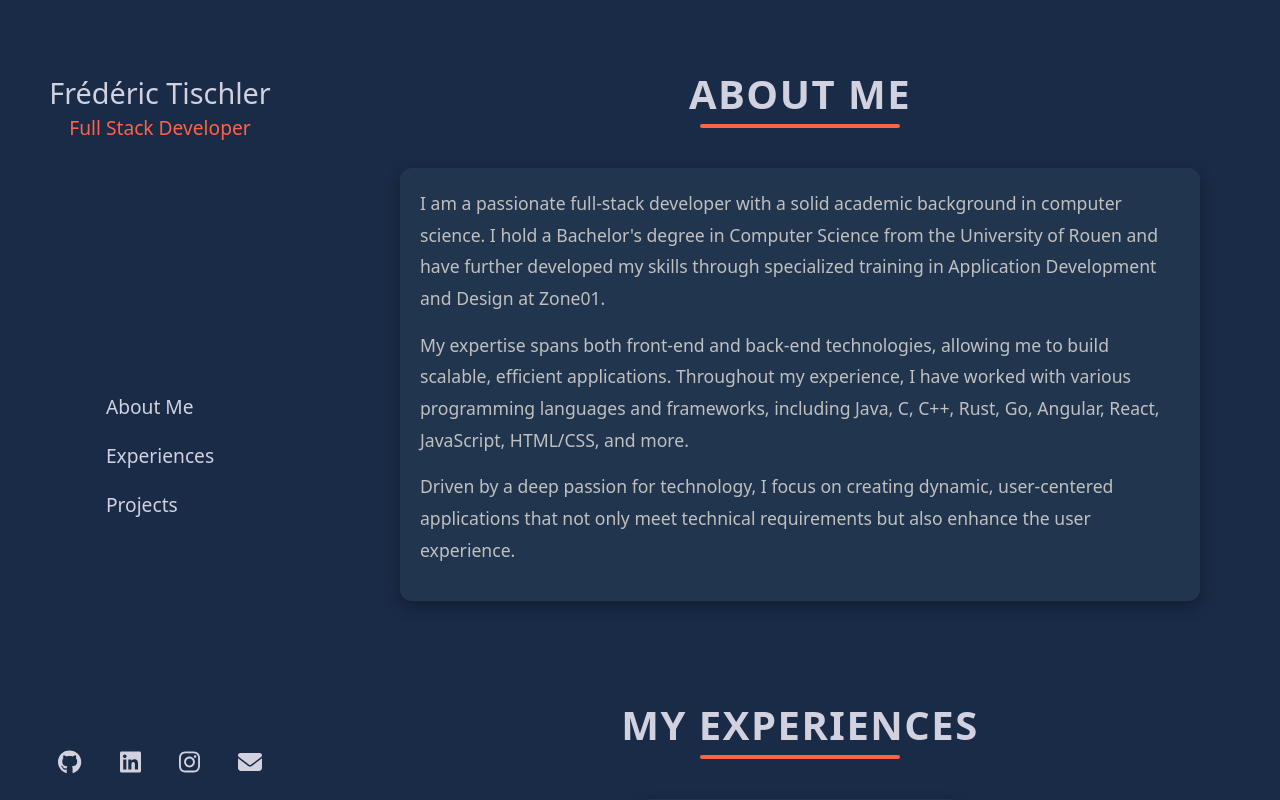
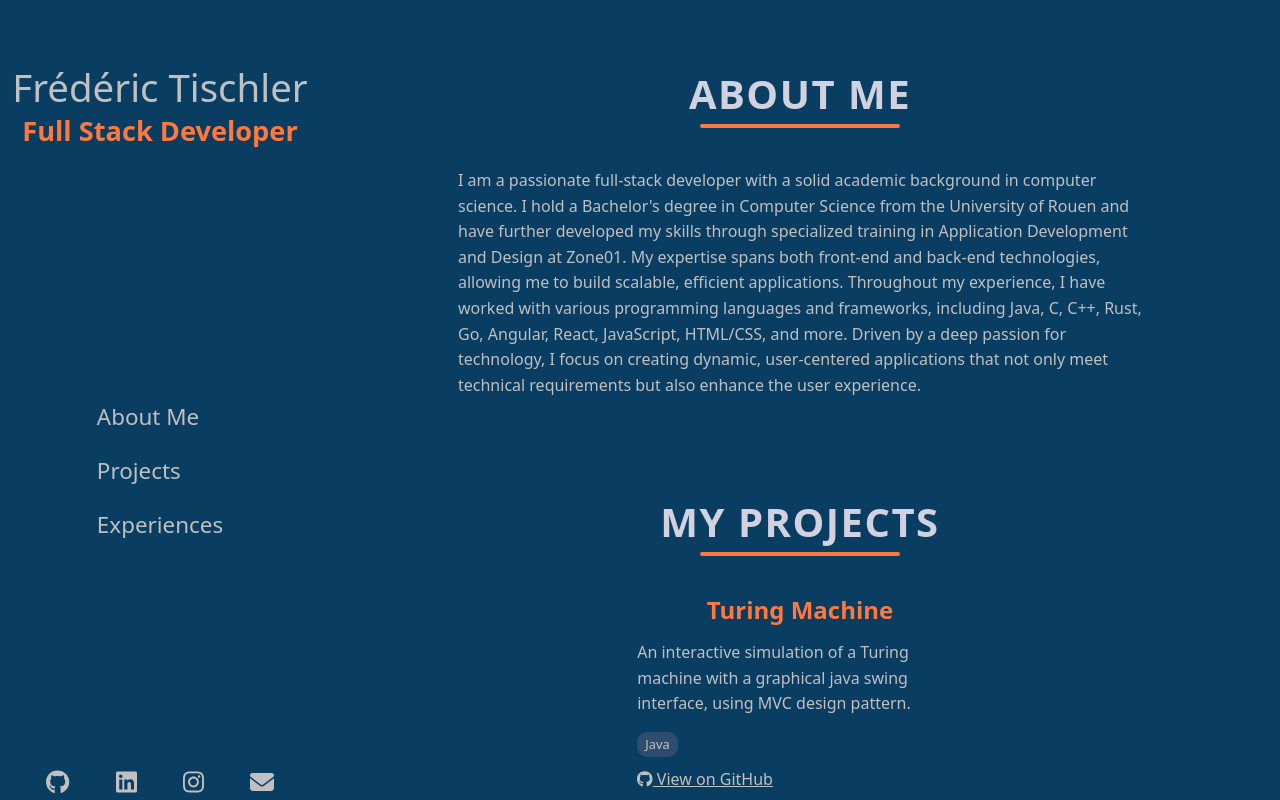
Before and after one commit to FredericTischler/Portefolio, a React (Create React App) app: page / in a window 1280 px wide. Built offline with nearby package versions, Linux system fonts and the light colour scheme.

Commit message:
second commit

```diff
--- a/src/App.css
+++ b/src/App.css
@@ -13,7 +13,7 @@
 .left-column {
   width: 25%;
   /* Left column takes 25% of the width */
-  background-color: #1a2b47;
+  background-color: #0a3d62;
   /* Dark gray for contrast */
   height: 100vh;
   /* Full height of the viewport */
@@ -38,7 +38,7 @@
   overflow-y: auto;
   /* Ensure the right column can scroll */
   padding: 20px;
-  background-color: #1a2b47;
+  background-color: #0a3d62;
   /* Dark navy background */
   color: #d1d1e0;
   /* Light text color */
@@ -49,3 +49,21 @@
   align-items: center;
   /* Center the content horizontally */
 }
+
+@media (max-width: 768px) {
+  .layout {
+    flex-direction: column;
+    height: auto;
+  }
+
+  .left-column {
+    width: 100%;
+    height: auto;
+    position: relative;
+  }
+
+  .right-column {
+    margin-left: 0;
+    width: 100%;
+  }
+}
--- a/src/components/LeftColumn.css
+++ b/src/components/LeftColumn.css
@@ -2,14 +2,14 @@
 .left-column {
     width: 25%;
     /* Fixed at 25% of the page width */
-    background-color: #1a2b47;
+    background-color: #0a3d62;
     /* Dark gray background */
     height: 100vh;
     display: flex;
     flex-direction: column;
     justify-content: space-between;
     align-items: center;
-    padding: 20px;
+    padding: 0px;
     position: fixed;
     left: 0;
     top: 0;
@@ -24,17 +24,18 @@
 }
 
 .personal-info h1 {
-    font-size: 1.8rem;
-    color: #d1d1e0;
+    font-size: 2.4rem;
+    color: #c0c0c0;
     /* Light text color */
     margin: 0;
 }
 
 .personal-info h2 {
-    font-size: 1.2rem;
-    color: #ff6347;
+    font-size: 1.7rem;
+    color: #ff793f;
     /* Accent color */
     margin: 5px 0 0;
+    font-weight: bold;
 }
 
 /* Navigation links */
@@ -49,16 +50,16 @@
 }
 
 .nav-links a {
-    color: #d1d1e0;
+    color: #c0c0c0;
     text-decoration: none;
-    font-size: 1.2rem;
+    font-size: 1.4rem;
     transition: color 0.3s ease;
     padding: 10px;
     text-align: center;
 }
 
 .nav-links a:hover {
-    color: #ff6347;
+    color: #ff793f;
 }
 
 /* Social links in a row */
@@ -70,11 +71,36 @@
 }
 
 .social-links a {
-    color: #d1d1e0;
+    color: #c0c0c0;
     font-size: 1.5rem;
     transition: color 0.3s ease;
 }
 
 .social-links a:hover {
-    color: #ff6347;
+    color: #ff793f;
 }
+
+@media (max-width: 768px) {
+    .left-column {
+        width: 100%;
+        height: auto;
+        padding: 10px;
+        position: relative;
+    }
+
+    .personal-info h1 {
+        font-size: 1.8rem;
+    }
+
+    .personal-info h2 {
+        font-size: 1.4rem;
+    }
+
+    .nav-links a {
+        font-size: 1.2rem;
+    }
+
+    .social-links a {
+        font-size: 1.2rem;
+    }
+}
--- a/src/components/LeftColumn.js
+++ b/src/components/LeftColumn.js
@@ -17,8 +17,8 @@ const LeftColumn = () => {
             <nav className="nav-links">
                 <ul>
                     <li><a href="#aboutme-section">About Me</a></li>
+                    <li><a href="#projects-section">Projects</a></li>
                     <li><a href="#experience-section">Experiences</a></li>
-                    <li><a href="#projects-section">Projects</a></li>
 
                 </ul>
             </nav>
--- a/src/pages/AboutMe.css
+++ b/src/pages/AboutMe.css
@@ -1,10 +1,10 @@
 /* Section for About Me with dark navy blue background */
 .about-me-section {
     padding: 50px 20px;
-    background-color: #1a2b47;
+    background-color: #0a3d62;
     /* Dark navy blue */
     text-align: center;
-    color: #d1d1e0;
+    color: #c8d6e5;
     /* Light color for text */
 }
 
@@ -14,37 +14,54 @@
     justify-content: center;
     align-items: center;
     margin-top: 40px;
-    max-width: 1200px;
+    max-width: 80%;
     margin-left: auto;
     margin-right: auto;
 }
 
-/* Style for About Me card */
+/* About Me card with the same background color as the page, no border or shadow */
 .about-me-card {
-    background-color: #22354f;
-    /* Slightly lighter navy blue */
+    background-color: #0a3d62;
+    /* Same as the page */
     border-radius: 12px;
-    box-shadow: 0 6px 15px rgba(0, 0, 0, 0.3);
-    padding: 20px;
-    max-width: 800px;
+    padding: 10px;
+    max-width: 100%;
     text-align: left;
-    transition: transform 0.3s ease, box-shadow 0.3s ease;
     position: relative;
     overflow: hidden;
+    z-index: 1;
+    transition: transform 0.3s ease;
 }
 
-/* Hover effect on the About Me card */
+/* Add the glowing effect on the whole card when hovered */
+.about-me-card::before {
+    content: '';
+    position: absolute;
+    top: 0;
+    left: 0;
+    width: 100%;
+    height: 100%;
+    background: radial-gradient(circle, rgba(255, 255, 255, 0) 0%, rgba(255, 255, 255, 0.1) 60%, rgba(255, 255, 255, 0.15) 100%);
+    transition: opacity 0.4s ease;
+    opacity: 0;
+    z-index: -1;
+    /* Behind the content */
+}
+
+/* Hover effect that shows the light glow over the entire card */
+.about-me-card:hover::before {
+    opacity: 1;
+}
+
 .about-me-card:hover {
     transform: translateY(-10px);
-    box-shadow: 0 12px 25px rgba(0, 0, 0, 0.4);
 }
 
 /* Styling the paragraph text inside the About Me card */
 .about-me-card p {
-    font-size: 1.1rem;
-    line-height: 1.8;
+    font-size: 1rem;
+    line-height: 1.6;
     color: #c0c0c0;
-    /* Lighter color for readability */
     margin-bottom: 15px;
 }
 
@@ -54,9 +71,8 @@
     font-weight: 700;
     letter-spacing: 1.5px;
     color: #d1d1e0;
-    /* Light text color */
     position: relative;
-    margin-bottom: 50px;
+    margin-bottom: 20px;
     text-transform: uppercase;
     text-align: center;
 }
@@ -70,7 +86,7 @@
     transform: translateX(-50%);
     width: 200px;
     height: 4px;
-    background-color: #ff6347;
+    background-color: #ff793f;
     border-radius: 2px;
     transition: width 0.4s ease;
 }
@@ -80,7 +96,6 @@
     width: 150px;
 }
 
-/* Responsive design for About Me section */
 @media (max-width: 768px) {
     .about-me-container {
         flex-direction: column;
@@ -89,13 +104,10 @@
 
     .about-me-card {
         max-width: 100%;
+        padding: 15px;
     }
 
     .section-title {
         font-size: 2rem;
     }
-
-    .section-title::after {
-        width: 100px;
-    }
 }
--- a/src/pages/AboutMe.js
+++ b/src/pages/AboutMe.js
@@ -9,11 +9,7 @@ const AboutMe = () => {
                 <div className="about-me-card">
                     <p>
                         I am a passionate full-stack developer with a solid academic background in computer science. I hold a Bachelor's degree in Computer Science from the University of Rouen and have further developed my skills through specialized training in Application Development and Design at Zone01.
-                    </p>
-                    <p>
                         My expertise spans both front-end and back-end technologies, allowing me to build scalable, efficient applications. Throughout my experience, I have worked with various programming languages and frameworks, including Java, C, C++, Rust, Go, Angular, React, JavaScript, HTML/CSS, and more.
-                    </p>
-                    <p>
                         Driven by a deep passion for technology, I focus on creating dynamic, user-centered applications that not only meet technical requirements but also enhance the user experience.
                     </p>
                 </div>
--- a/src/pages/Experience.js
+++ b/src/pages/Experience.js
@@ -6,10 +6,16 @@ const Experience = () => {
         {
             company: 'Développement Informatique International',
             duration: '2 months of internship + 1 month of fixed-term contract',
-            description: 'My mission was to transform their application into a modern web application.',
-            technologies: ['Java Spring Boot', 'Angular', 'MySql', 'JavaScript', 'HTML', 'CSS', 'Bootstrap'],
+            description: `
+                I was responsible for transforming their legacy application into a modern web platform. This included designing a relational database with MySQL and integrating data from an AS400 system. I developed the full-stack application using Java Spring Boot and Angular, ensuring it was secure, ergonomic, and responsive.
+
+                I led the project from start to finish, managing both the technical and organizational aspects, and created comprehensive documentation for future maintenance.
+            `,
+            technologies: ['Java Spring Boot', 'Angular', 'MySql', 'AS400', 'JavaScript', 'HTML', 'CSS', 'Bootstrap'],
         }
     ];
+
+
 
     return (
         <section id="experience-section" className="experience-section">
--- a/src/pages/Home.js
+++ b/src/pages/Home.js
@@ -9,11 +9,11 @@ const Home = () => {
             <section id="aboutme-section">
                 <AboutMe />
             </section>
+            <section id="projects-section">
+                <Projects />
+            </section>
             <section id="experience-section">
                 <Experience />
-            </section>
-            <section id="projects-section">
-                <Projects />
             </section>
         </div>
     );
--- a/src/pages/Projects.css
+++ b/src/pages/Projects.css
@@ -1,11 +1,22 @@
 /* Section des projets avec fond bleu marine sombre */
 .projects-section {
-    padding: 50px 20px;
-    background-color: #1a2b47;
+    padding: 25px 10px;
+    background-color: #0a3d62;
     /* Dark navy blue background */
     text-align: center;
     color: #d1d1e0;
     /* Light color for text */
+}
+
+.section-title {
+    font-size: 2.5rem;
+    font-weight: 700;
+    letter-spacing: 1.5px;
+    color: #d1d1e0;
+    position: relative;
+    margin-bottom: 20px;
+    text-transform: uppercase;
+    text-align: center;
 }
 
 /* Container des projets */
@@ -15,39 +26,56 @@
     flex-wrap: wrap;
     gap: 30px;
     margin-top: 40px;
-    max-width: 1200px;
+    max-width: 80%;
     margin-left: auto;
     margin-right: auto;
 }
 
-/* Style des cartes de projet avec un fond bleu plus clair */
+/* Style des cartes de projet sans ombres ni bordures */
 .project-card {
-    background-color: #22354f;
-    /* Slightly lighter navy blue */
+    background-color: #0a3d62;
+    /* Same as the page */
     border-radius: 12px;
-    box-shadow: 0 6px 15px rgba(0, 0, 0, 0.3);
-    padding: 20px;
-    max-width: 320px;
+    padding: 10px;
+    max-width: 48%;
     text-align: left;
-    transition: transform 0.3s ease, box-shadow 0.3s ease;
     position: relative;
     overflow: hidden;
     z-index: 1;
+    transition: transform 0.3s ease;
 }
 
-/* Effet hover sur la carte */
+/* Effet lumineux sur toute la carte au hover */
+.project-card::before {
+    content: '';
+    position: absolute;
+    top: 0;
+    left: 0;
+    width: 100%;
+    height: 100%;
+    background: radial-gradient(circle, rgba(255, 255, 255, 0) 0%, rgba(255, 255, 255, 0.1) 60%, rgba(255, 255, 255, 0.15) 100%);
+    transition: opacity 0.4s ease;
+    opacity: 0;
+    z-index: -1;
+    /* Behind the content */
+}
+
+.project-card:hover::before {
+    opacity: 1;
+}
+
 .project-card:hover {
     transform: translateY(-10px);
-    box-shadow: 0 12px 25px rgba(0, 0, 0, 0.4);
 }
 
 /* Titre du projet avec une couleur plus claire */
 .project-card h3 {
-    font-size: 1.6rem;
-    color: #ff6347;
+    font-size: 1.5rem;
+    color: #ff793f;
     /* Light color for text */
     margin-bottom: 15px;
     font-weight: bold;
+    text-align: center;
 }
 
 /* Description du projet */
@@ -59,7 +87,7 @@
     line-height: 1.6;
 }
 
-/* Technologies section avec fond gris clair */
+/* Technologies section */
 .technologies {
     margin-top: 15px;
     display: flex;
@@ -70,13 +98,11 @@
 .tech-badge {
     background-color: #2e4d6e;
     /* Darker blue for badges */
-    color: #d1d1e0;
+    color: #c0c0c0 !important;
     padding: 3px 8px;
     border-radius: 10px;
     font-size: 0.8rem;
     font-weight: 500;
-    box-shadow: 0 2px 5px rgba(0, 0, 0, 0.1);
-    transition: background-color 0.3s ease;
 }
 
 .tech-badge:hover {
@@ -100,26 +126,22 @@
     color: #ff6347;
 }
 
-/* Animation de fond dynamique pour la carte */
-.project-card::before {
-    content: '';
-    position: absolute;
-    top: -50%;
-    left: -50%;
-    width: 200%;
-    height: 200%;
-    background: radial-gradient(circle, rgba(255, 255, 255, 0.1), transparent);
-    transition: transform 0.6s ease;
-}
-
-.project-card:hover::before {
-    transform: rotate(45deg);
-}
-
-/* Responsive pour les petits écrans */
 @media (max-width: 768px) {
     .projects-container {
         flex-direction: column;
         gap: 20px;
     }
+
+    .project-card {
+        max-width: 100%;
+        padding: 15px;
+    }
+
+    .project-card h3 {
+        font-size: 1.3rem;
+    }
+
+    .project-card p {
+        font-size: 0.9rem;
+    }
 }
--- a/src/pages/Projects.js
+++ b/src/pages/Projects.js
@@ -7,39 +7,39 @@ const Projects = () => {
     const projectList = [
         {
             name: 'Turing Machine',
-            description: 'An interactive simulation of a Turing machine with a graphical interface.',
+            description: 'An interactive simulation of a Turing machine with a graphical java swing interface, using MVC design pattern.',
             technologies: ['Java'],
-            githubLink: 'https://github.com/Kheesi/Turing-Machine'
+            githubLink: 'https://github.com/FredericTischler/Turing-Machine'
         },
         {
             name: 'Groupie Tracker',
             description: 'A website utilizing an API to display information about artists and their concerts.',
             technologies: ['API', 'JavaScript', 'HTML/CSS', 'Go'],
-            githubLink: 'https://github.com/Kheesi/Groupie-tracker'
+            githubLink: 'https://github.com/FredericTischler/Groupie-tracker'
         },
         {
             name: 'Lem-in',
             description: 'A pathfinding algorithm where ants must find the shortest route through a network of tunnels while following movement constraints.',
             technologies: ['Go'],
-            githubLink: 'https://github.com/Kheesi/Lem-in'
+            githubLink: 'https://github.com/FredericTischler/Lem-in'
         },
         {
             name: 'Words Shared',
             description: 'A C program that lists and displays words shared between multiple files, sorted by occurrence in descending order and lexicographically.',
             technologies: ['C'],
-            githubLink: 'https://github.com/Kheesi/Words-Shared'
+            githubLink: 'https://github.com/FredericTischler/Words-Shared'
         },
         {
             name: 'Graph',
             description: 'A Python project analyzing and testing several algorithms related to graph theory.',
             technologies: ['Python'],
-            githubLink: 'https://github.com/Kheesi/Projet-Graphe'
+            githubLink: 'https://github.com/FredericTischler/Projet-Graphe'
         },
         {
             name: 'System Client/Server',
             description: 'A client-server system where the client sends bash commands to the server, which executes them on dedicated threads and returns the result.',
             technologies: ['C'],
-            githubLink: 'https://github.com/Kheesi/Server-client'
+            githubLink: 'https://github.com/FredericTischler/Server-client'
         }
     ];
 
```
Also changed, not shown: src/pages/Experience.css (+65 -14 lines).
